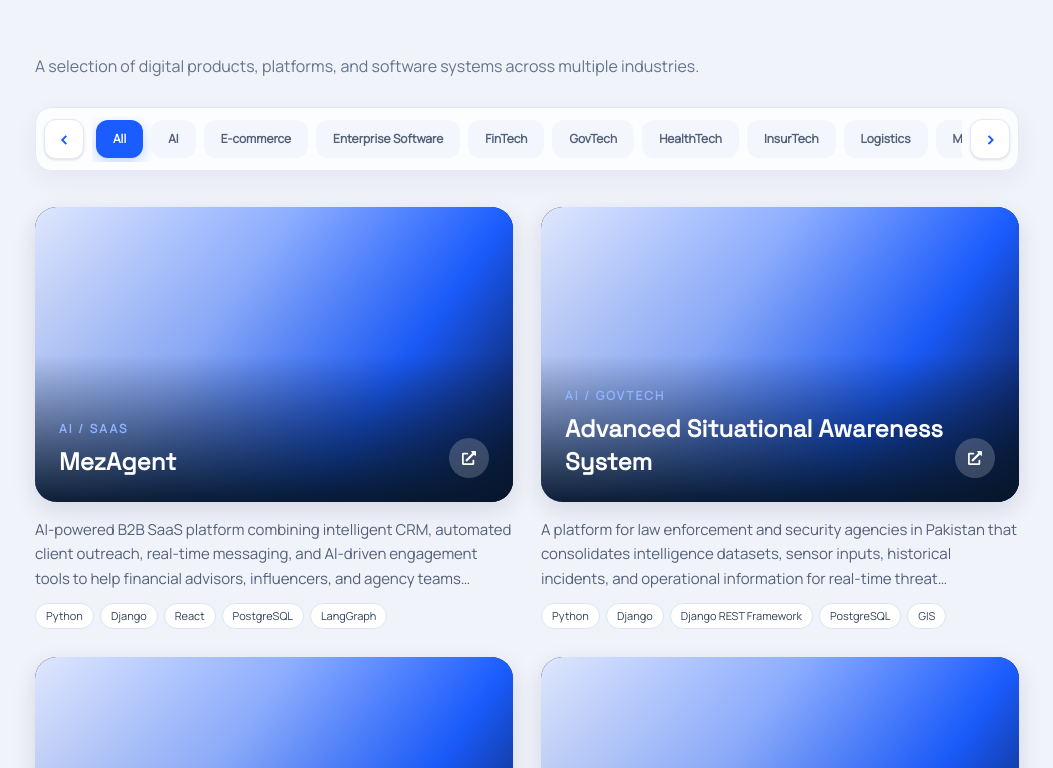
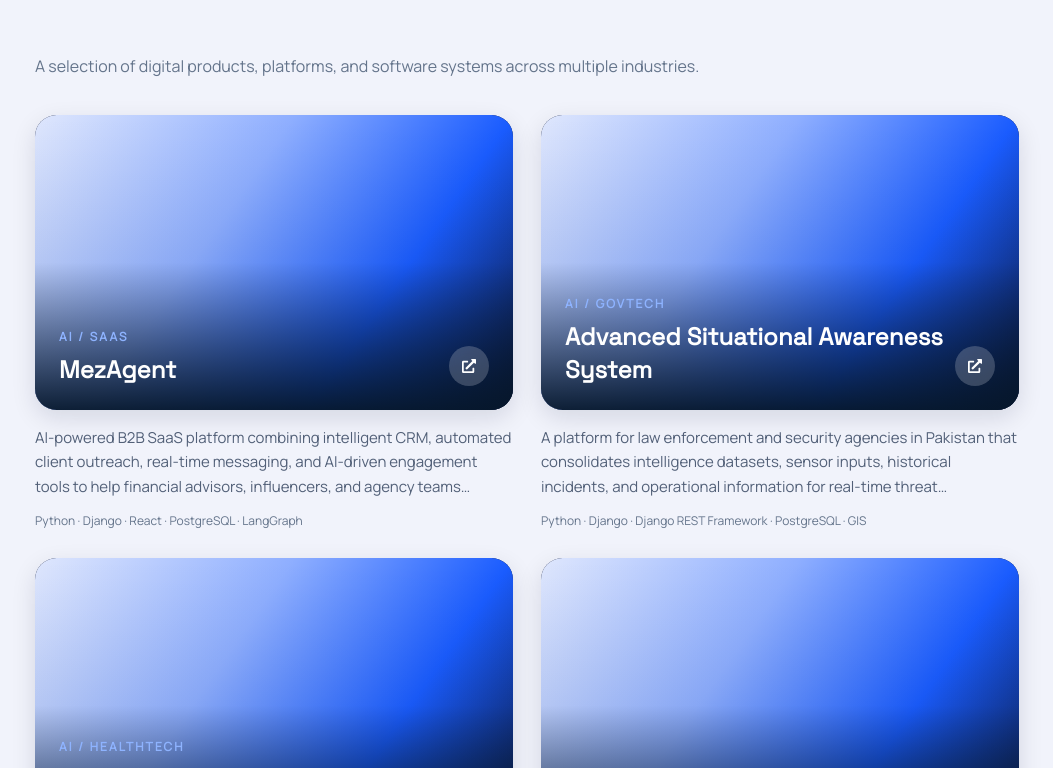
Before and after one commit to Abdul-Ahad-503-Atsol/sameed_awais-portfolio, a Next.js app: page / in a window 1280 px wide. Shown: the part 2317-3085 px from the top of the page, without its empty margins (113-1166 px from the left). Built offline with nearby package versions, Linux system fonts and the light colour scheme.

Commit message:
refactor: simplify Projects component by removing category filtering and unused state

```diff
--- a/components/Projects.jsx
+++ b/components/Projects.jsx
@@ -1,6 +1,3 @@
- "use client";
-
-import { useMemo, useRef, useState } from "react";
 import { FaExternalLinkAlt } from "react-icons/fa";
 import Heading from "./Heading";
 
@@ -222,10 +219,6 @@ export const projects = [
 export const slugifyProject = (title) =>
   title.toLowerCase().replace(/[^a-z0-9]+/g, "-").replace(/^-|-$/g, "");
 
-const allCategories = [
-  ...new Set(projects.flatMap((project) => project.category))
-].sort((a, b) => a.localeCompare(b));
-
 function ProjectImage({ project, className = "" }) {
   return project.image ? (
     <img
@@ -239,14 +232,7 @@ function ProjectImage({ project, className = "" }) {
 }
 
 export default function Projects({ showAll = false }) {
-  const [activeFilter, setActiveFilter] = useState("All");
-  const categoryRailRef = useRef(null);
-
-  const filteredProjects = useMemo(() => {
-    if (activeFilter === "All") return projects;
-    return projects.filter((project) => project.category.includes(activeFilter));
-  }, [activeFilter]);
-  const displayedProjects = showAll ? filteredProjects : filteredProjects.slice(0, 4);
+  const displayedProjects = showAll ? projects : projects.slice(0, 4);
 
   return (
     <section id="projects" className={`mx-auto ${showAll ? "max-w-7xl" : "max-w-5xl"} px-5 py-20 lg:py-28`}>
@@ -254,55 +240,9 @@ export default function Projects({ showAll = false }) {
         {showAll ? <>All <span className="text-[#1a5cff]">projects</span></> : <>Selected <span className="text-[#1a5cff]">work</span></>}
       </Heading>
 
-      <p className="mb-7 max-w-2xl text-sm leading-relaxed text-[#64748b] sm:text-base">
+      <p className="mb-9 max-w-2xl text-sm leading-relaxed text-[#64748b] sm:text-base">
         A selection of digital products, platforms, and software systems across multiple industries.
       </p>
-
-      <div className="mb-9 rounded-2xl border border-[#e3eaf5] bg-white/80 p-2 shadow-[0_8px_28px_rgba(20,30,80,0.06)]">
-        <div className="flex items-center gap-2">
-        <button
-          type="button"
-          onClick={() => categoryRailRef.current?.scrollBy({ left: -260, behavior: "smooth" })}
-          aria-label="Scroll categories left"
-          className="grid h-10 w-10 shrink-0 place-items-center rounded-xl border border-[#e3eaf5] bg-white text-lg font-bold text-[#1a5cff] shadow-sm transition hover:border-[#1a5cff]/30 hover:bg-[#eaf0ff] focus:outline-none focus:ring-2 focus:ring-[#1a5cff]"
-        >
-          ‹
-        </button>
-
-        <div
-          ref={categoryRailRef}
-          className="flex min-w-0 flex-1 items-center gap-2 overflow-x-auto scroll-smooth px-1 py-1 [scrollbar-width:none] [&::-webkit-scrollbar]:hidden"
-        >
-          {["All", ...allCategories].map((category) => {
-            const isActive = activeFilter === category;
-            return (
-              <button
-                key={category}
-                type="button"
-                onClick={() => setActiveFilter(category)}
-                aria-pressed={isActive}
-                className={`group inline-flex shrink-0 items-center whitespace-nowrap rounded-xl border px-4 py-2.5 text-xs font-semibold transition duration-200 focus:outline-none focus:ring-2 focus:ring-[#1a5cff] focus:ring-offset-2 ${
-                  isActive
-                    ? "border-transparent bg-[#1a5cff] text-white shadow-[0_5px_14px_rgba(26,92,255,0.24)]"
-                    : "border-transparent bg-[#f3f6fc] text-[#526078] hover:border-[#d9e4fb] hover:bg-[#eaf0ff] hover:text-[#164ed1]"
-                }`}
-              >
-                {category}
-              </button>
-            );
-          })}
-        </div>
-
-        <button
-          type="button"
-          onClick={() => categoryRailRef.current?.scrollBy({ left: 260, behavior: "smooth" })}
-          aria-label="Scroll categories right"
-          className="grid h-10 w-10 shrink-0 place-items-center rounded-xl border border-[#e3eaf5] bg-white text-lg font-bold text-[#1a5cff] shadow-sm transition hover:border-[#1a5cff]/30 hover:bg-[#eaf0ff] focus:outline-none focus:ring-2 focus:ring-[#1a5cff]"
-        >
-          ›
-        </button>
-        </div>
-      </div>
 
       <div className={`grid grid-cols-1 items-stretch gap-7 sm:grid-cols-2 ${showAll ? "xl:grid-cols-3" : "xl:grid-cols-2"}`}>
         {displayedProjects.map((project) => (
@@ -353,13 +293,9 @@ export default function Projects({ showAll = false }) {
                 {project.description}
               </p>
 
-              <div className="mt-3 flex flex-wrap gap-1.5">
-                {project.tech.slice(0, 5).map((technology) => (
-                  <span key={technology} className="rounded-full border border-[#dce3ed] bg-white px-2.5 py-1 text-[10px] font-medium text-[#334155] sm:text-[11px]">
-                    {technology}
-                  </span>
-                ))}
-              </div>
+              <p className="mt-3 text-[11px] font-medium leading-relaxed text-[#64748b] sm:text-xs">
+                {project.tech.slice(0, 5).join(" · ")}
+              </p>
             </div>
           </article>
         ))}
```
